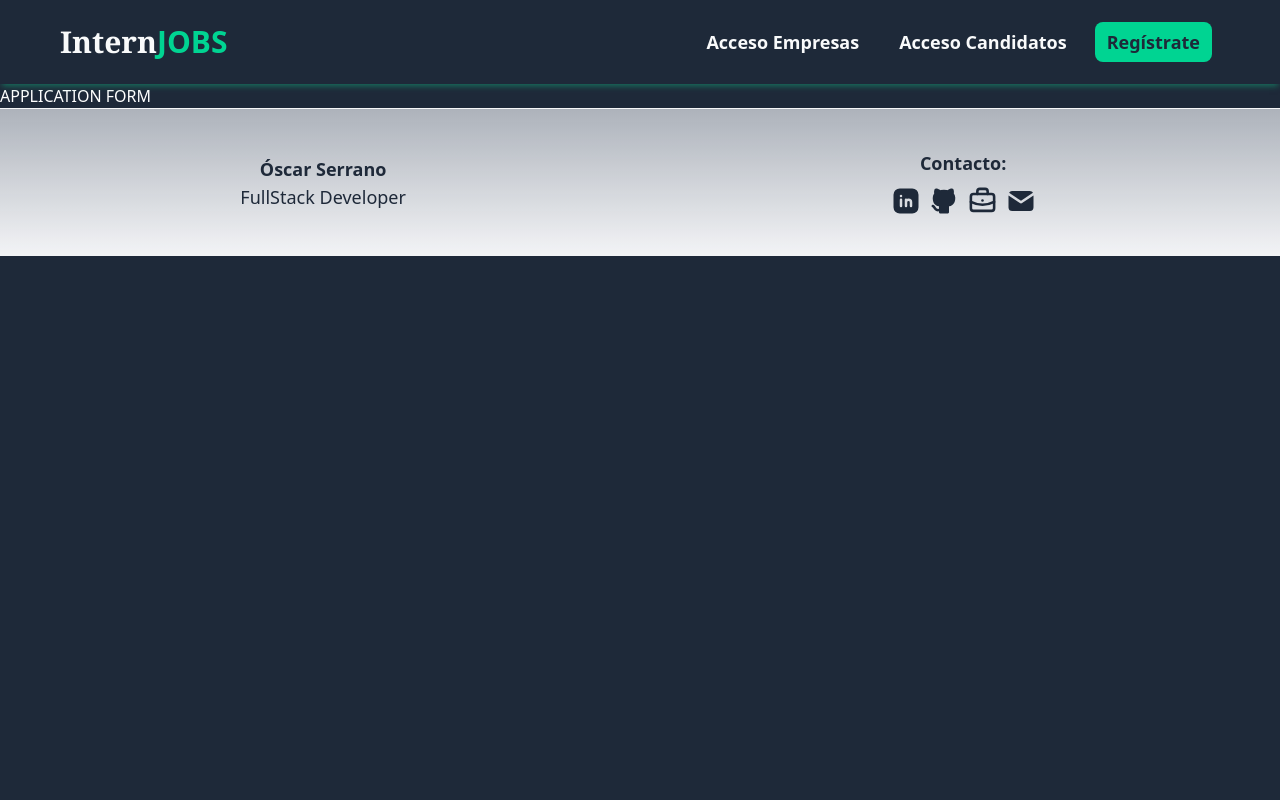
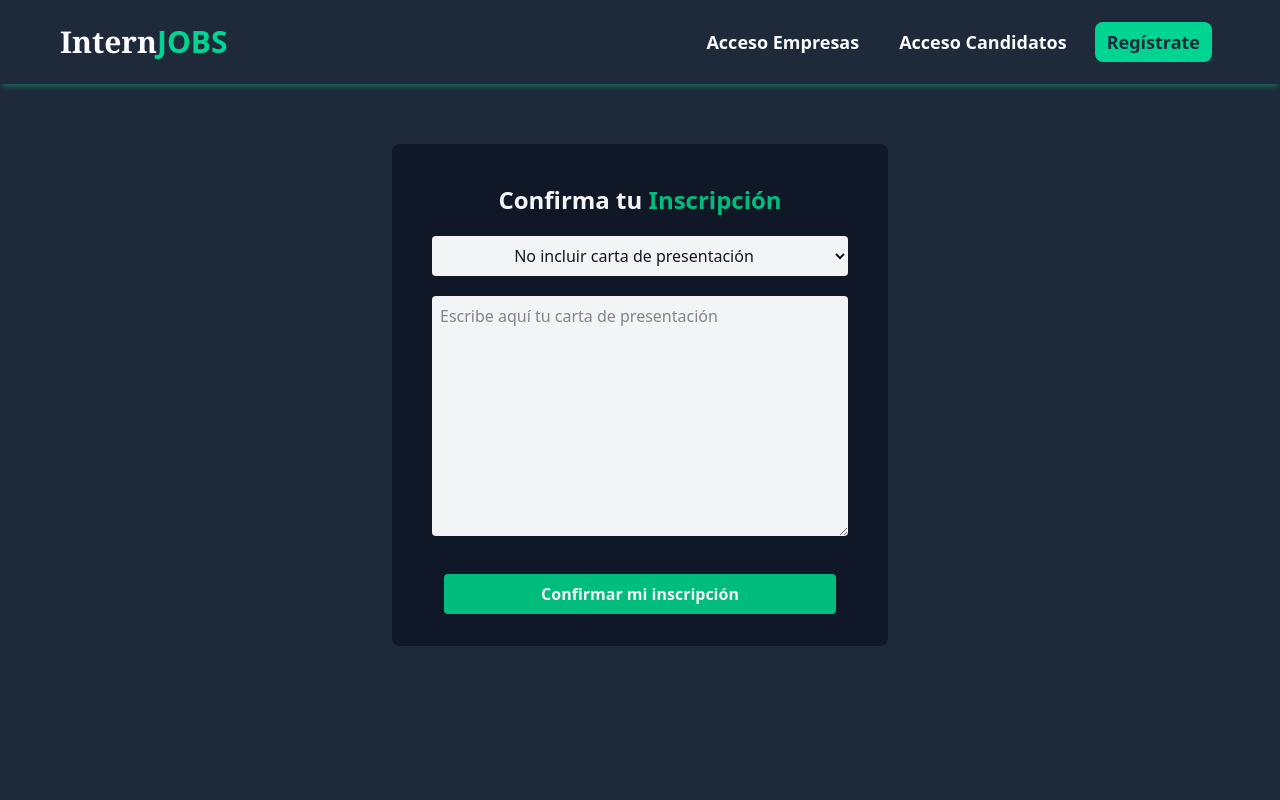
Before and after one commit to oserranom/InternJobs, a Vue app in the folder Frontend/: page /offer/1/apply in a window 1280 px wide. Shown: the top 800 px of the page. Built offline with nearby package versions, Linux system fonts and the light colour scheme; no server answers.

Commit message:
Template applyForm

```diff
--- a/Frontend/src/components/Navbar.vue
+++ b/Frontend/src/components/Navbar.vue
@@ -31,7 +31,6 @@
     const handleLogout = ()=>{
         candidateStore.logout();
         companyStore.logout();
-        role.value = null;
     }
 
 </script>
--- a/Frontend/src/views/ApplyFormView.vue
+++ b/Frontend/src/views/ApplyFormView.vue
@@ -3,5 +3,50 @@
 </script>
 
 <template>
-    <h1>APPLICATION FORM</h1>
+    <div class="flex justify-center p-5 text-gray-100 md:mb-40">
+        <div class="md:w-2/5 rounded-lg bg-gray-900 p-5 mt-10">
+            <form
+                class="p-5 pb-0"
+
+            >
+                <h1 class="text-center text-2xl font-semibold">Confirma tu <span class="text-emerald-500"> Inscripción</span></h1>
+
+                <select name="includeCL" id="includeCL"
+                    class="w-full text-center p-2 mt-5 bg-gray-100 text-gray-900 rounded"
+                >
+                    <option value="noInclude">No incluir carta de presentación</option>
+                    <option value="include">Incluir carta de presentación</option>
+                </select>
+
+
+                <textarea
+                    name="cover_letter"
+                    id="cover_letter"
+                    placeholder="Escribe aquí tu carta de presentación"
+                    class="w-full my-5 p-2 bg-gray-100 text-gray-900 rounded min-h-60"
+                ></textarea>
+
+                <div class="w-full p-3">
+                    <input
+                        type="submit"
+                        class="bg-emerald-500 hover:bg-emerald-600 rounded w-full py-2 font-semibold cursor-pointer"
+                        value="Confirmar mi inscripción"
+                    >
+                </div>
+
+            </form>
+
+            <!--Añadiendo transition-->
+            <!-- <div class="p-7 -mt-5">
+                <Transition name="fade">
+                    <Alert
+                        v-if="alert.message"
+                        :alert="alert"
+                    />
+                </Transition>
+            </div>
+             -->
+
+        </div>
+    </div>
 </template>
```
